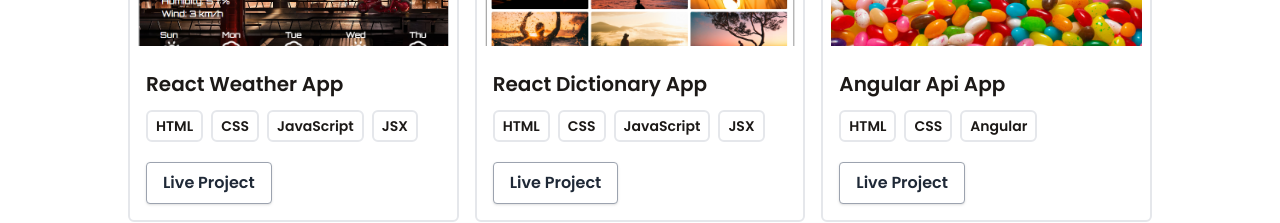
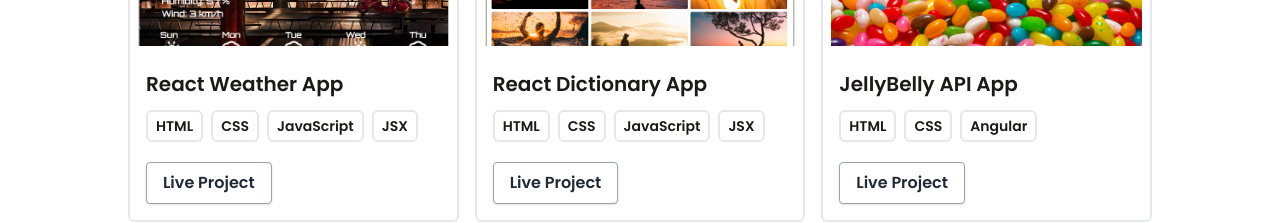
Before and after one commit to karenluik/react-portfolio, a React (Vite) app: page / in a window 1280 px wide. Shown: the part 645-868 px from the top of the page. Built offline with nearby package versions, Linux system fonts and the light colour scheme.

Commit message:
Update portfolio.js

```diff
--- a/src/data/portfolio.js
+++ b/src/data/portfolio.js
@@ -9,7 +9,7 @@
     image: './assets/images/dictionary.png',
     stack: ['HTML', 'CSS', 'JavaScript', 'JSX']
    },
-   {title: 'Angular Api App',
+   {title: 'JellyBelly API App',
     url: 'https://jellybeanapi.netlify.app/',
     image: './assets/images/jellybelly1.png',
     stack: ['HTML', 'CSS', 'Angular']
```
